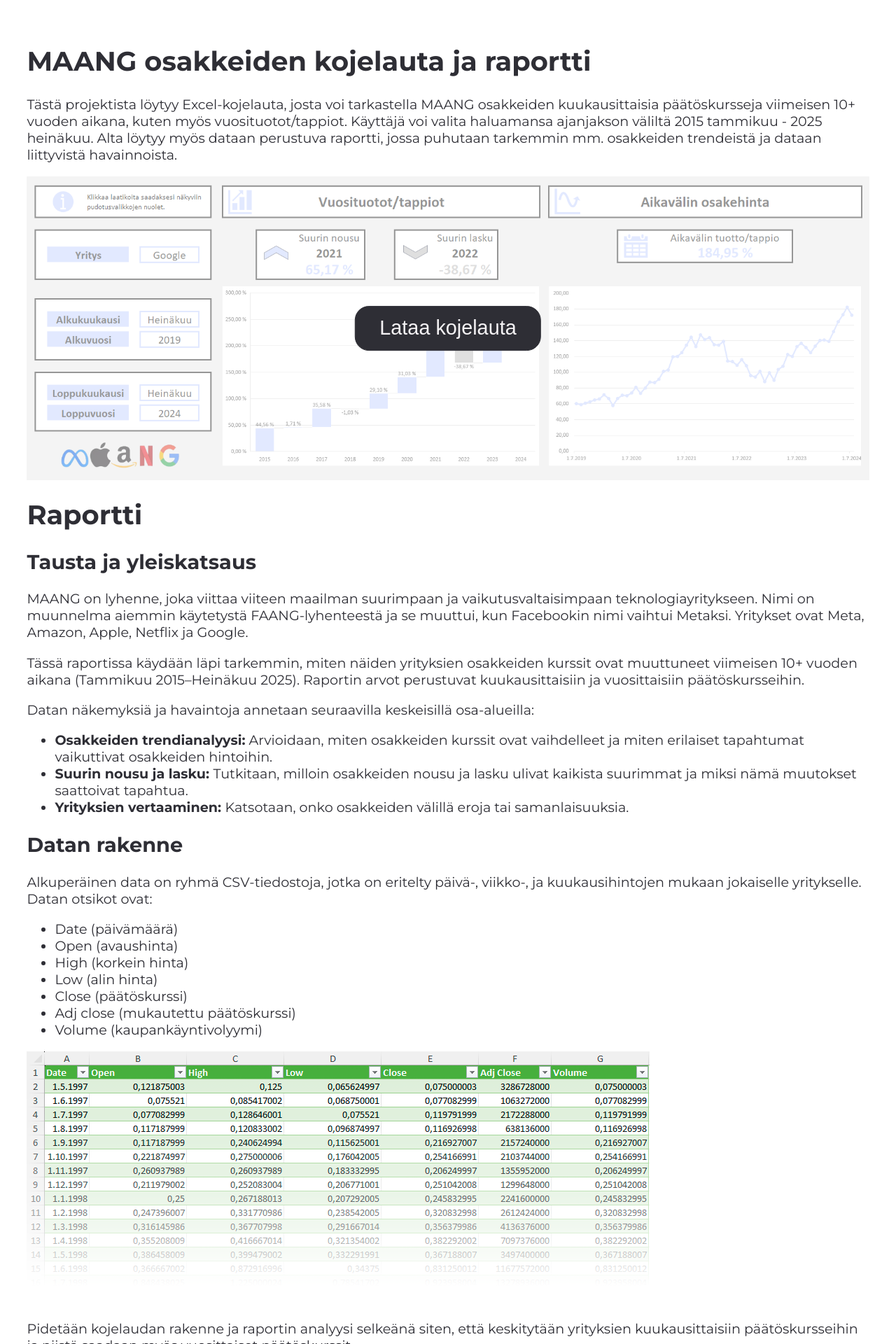
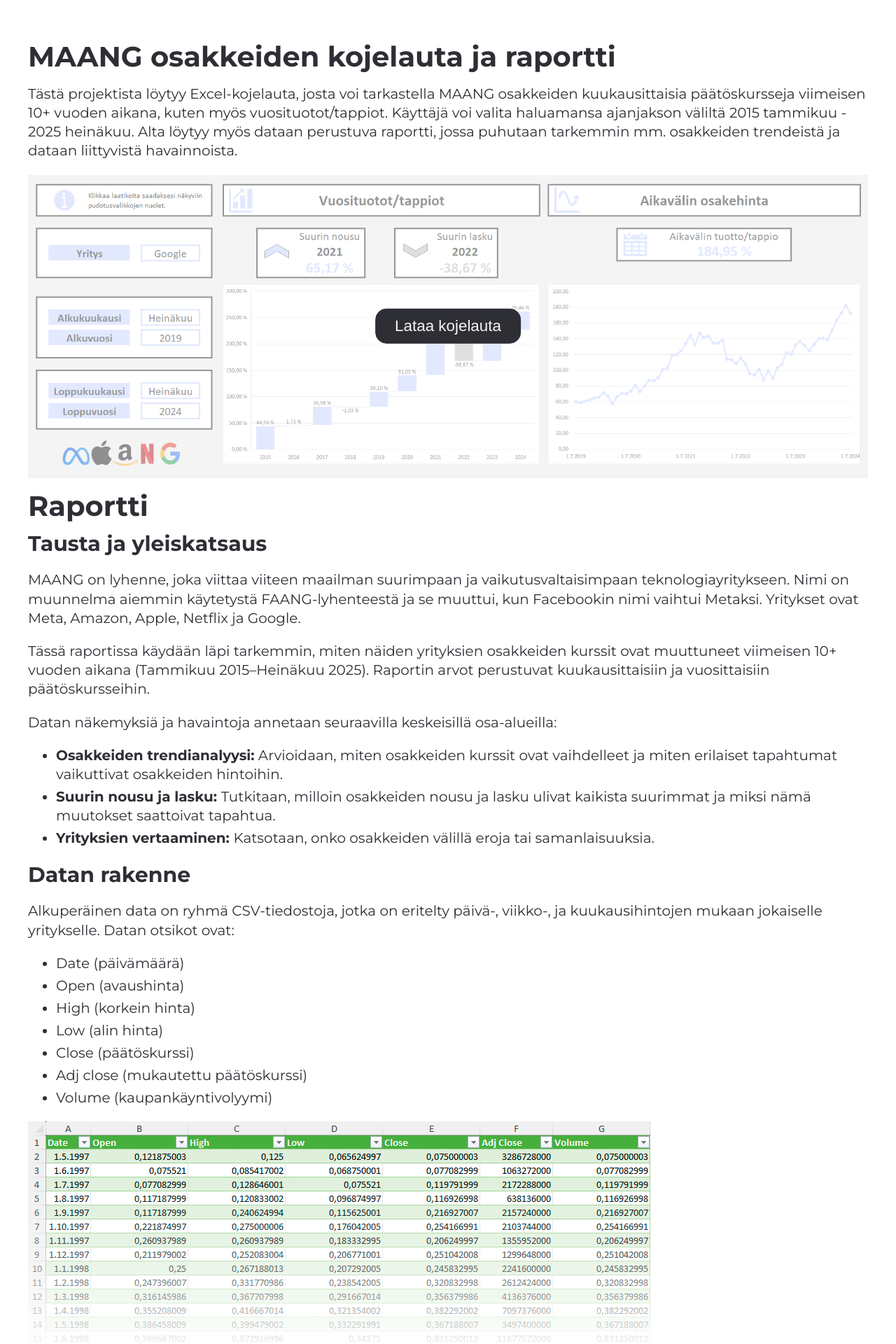
Before and after one commit to ojela028xamk/jere-lansipii-portfolio, a Next.js app: page /dashboard_project in a window 1280 px wide. Shown: the top 1920 px of the page at 70% size. Built offline with nearby package versions, Linux system fonts and the light colour scheme; no server answers.

Commit message:
line height and responsive images

```diff
--- a/app/dashboard_project/dashboard.module.scss
+++ b/app/dashboard_project/dashboard.module.scss
@@ -1,13 +1,19 @@
 @use "../main";
 
 .dashboard {
-  font-size: 1.2rem;
+  font-size: 1.25rem;
   color: main.$primary-black;
+  line-height: 1.7rem;
 
   .dashboard_project {
     max-width: 1280px;
     margin: auto;
     padding: 2em;
+
+    .image {
+      max-width: 100%;
+      height: auto;
+    }
 
     .dashboard_excel {
       position: relative;
@@ -34,7 +40,7 @@
         background-color: main.$primary-black;
         border: 1px solid main.$primary-black;
         color: main.$white;
-        font-size: 1.5em;
+        font-size: 1.4rem;
 
         &:hover {
           background-color: white;
@@ -43,6 +49,10 @@
       }
     }
 
+    li {
+      margin-bottom: 0.3rem;
+    }
+
     a {
       text-decoration: none;
     }
--- a/app/dashboard_project/page.tsx
+++ b/app/dashboard_project/page.tsx
@@ -48,6 +48,7 @@ const Dashboard = () => {
         <p>
           Datan näkemyksiä ja havaintoja annetaan seuraavilla keskeisillä
           osa-alueilla:
+        </p>
         <ul>
           <li>
             <b>Osakkeiden trendianalyysi:</b> Arvioidaan, miten osakkeiden
@@ -55,21 +56,21 @@ const Dashboard = () => {
             osakkeiden hintoihin.
           </li>
           <li>
-              <b>Suurin nousu ja lasku: </b>Tutkitaan, milloin osakkeiden nousu
-              ja lasku ulivat kaikista suurimmat ja miksi nämä muutokset
-              saattoivat tapahtua.
+            <b>Suurin nousu ja lasku: </b>Tutkitaan, milloin osakkeiden nousu ja
+            lasku ulivat kaikista suurimmat ja miksi nämä muutokset saattoivat
+            tapahtua.
           </li>
           <li>
             <b>Yrityksien vertaaminen: </b>Katsotaan, onko osakkeiden välillä
             eroja tai samanlaisuuksia.
           </li>
         </ul>
-        </p>
         <h2>Datan rakenne</h2>
         <p>
           Alkuperäinen data on ryhmä CSV-tiedostoja, jotka on eritelty päivä-,
           viikko-, ja kuukausihintojen mukaan jokaiselle yritykselle. Datan
           otsikot ovat:
+        </p>
         <ul>
           <li>Date (päivämäärä)</li>
           <li>Open (avaushinta)</li>
@@ -79,8 +80,8 @@ const Dashboard = () => {
           <li>Adj close (mukautettu päätöskurssi)</li>
           <li>Volume (kaupankäyntivolyymi)</li>
         </ul>
-        </p>
         <Image
+          className={css.image}
           src="/dashboard_images/data1.PNG"
           alt="Data structure"
           width={890}
@@ -104,6 +105,7 @@ const Dashboard = () => {
           muutoksista ja trendeistä.
         </p>
         <Image
+          className={css.image}
           src="/dashboard_images/yearly_return.PNG"
           alt="Yearly return"
           width={1142}
```
Lines whose indentation alone changed are shown as unchanged.
